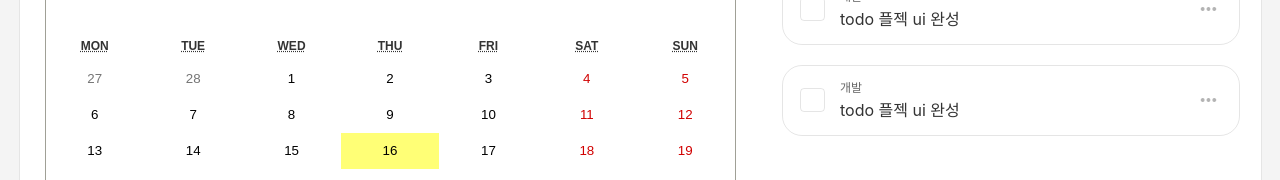
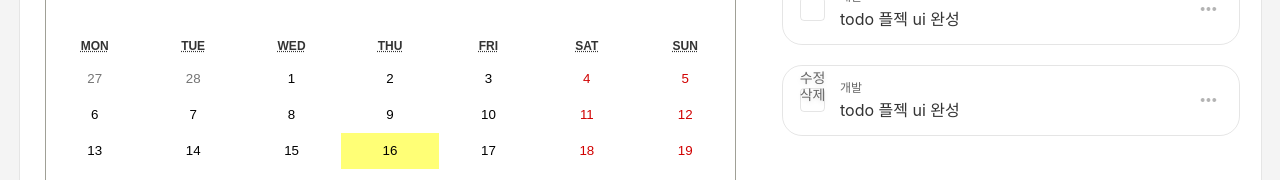
Before and after one commit to yejz0715/my-todoList-app, a React (Create React App) app: page /todo in a window 1280 px wide. Shown: the part 325-505 px from the top of the page. Built offline with nearby package versions, Linux system fonts and the light colour scheme; sample sign-in values are in the browser's storage; a web font is replaced by a local one.

Commit message:
todoItem_ModifyButton

```diff
--- a/src/components/Todo/TodoItem/index.jsx
+++ b/src/components/Todo/TodoItem/index.jsx
@@ -36,6 +36,10 @@ const TodoItem = () => {
           alt="modifyBtn"
           onClick={ShowModifyOption}
         />
+        <S.ModifyBox>
+          <S.UpdateButton>수정</S.UpdateButton>
+          <S.DeleteButton>삭제</S.DeleteButton>
+        </S.ModifyBox>
       </S.Container>
     </>
   );
--- a/src/components/Todo/TodoItem/style.js
+++ b/src/components/Todo/TodoItem/style.js
@@ -43,3 +43,26 @@ export const ModifyButton = styled.img`
   height: 1.5rem;
   cursor: pointer;
 `;
+export const ModifyBox = styled.div`
+  position: absolute;
+  width: 100%;
+  max-width: 3.0625rem;
+  height: 100%;
+  max-height: 3.75rem;
+  filter: drop-shadow(0px 2px 2px rgba(0, 0, 0, 0.1));
+  border-radius: 0%.25rem;
+`;
+export const UpdateButton = styled.div`
+  font-size: 0.875rem;
+  line-height: 1.0625rem;
+  font-family: "SCoreDream-Light";
+  color: var(--color-text-serve);
+  cursor: pointer;
+`;
+export const DeleteButton = styled.div`
+  font-size: 0.875rem;
+  line-height: 1.0625rem;
+  font-family: "SCoreDream-Light";
+  color: var(--color-text-serve);
+  cursor: pointer;
+`;
```
